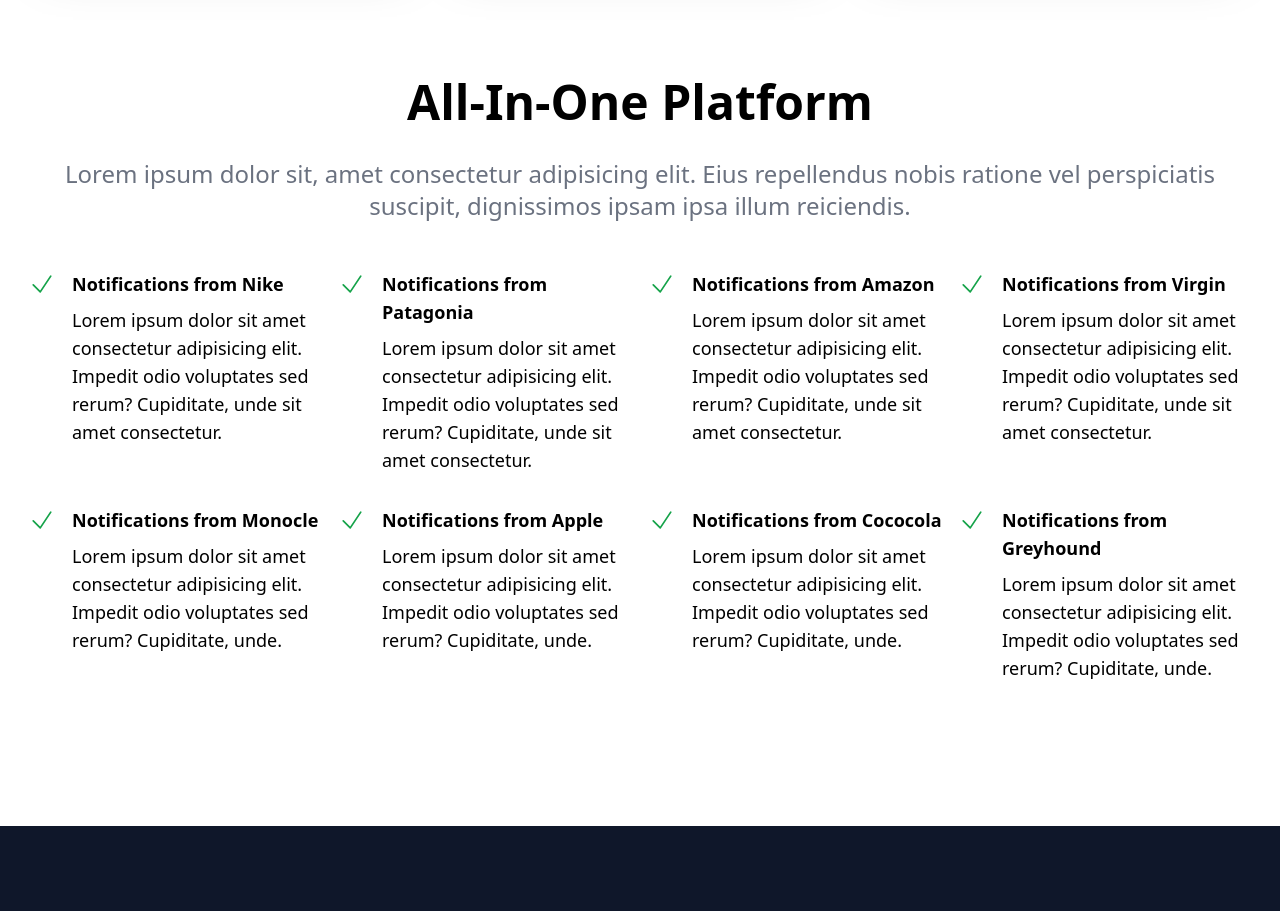
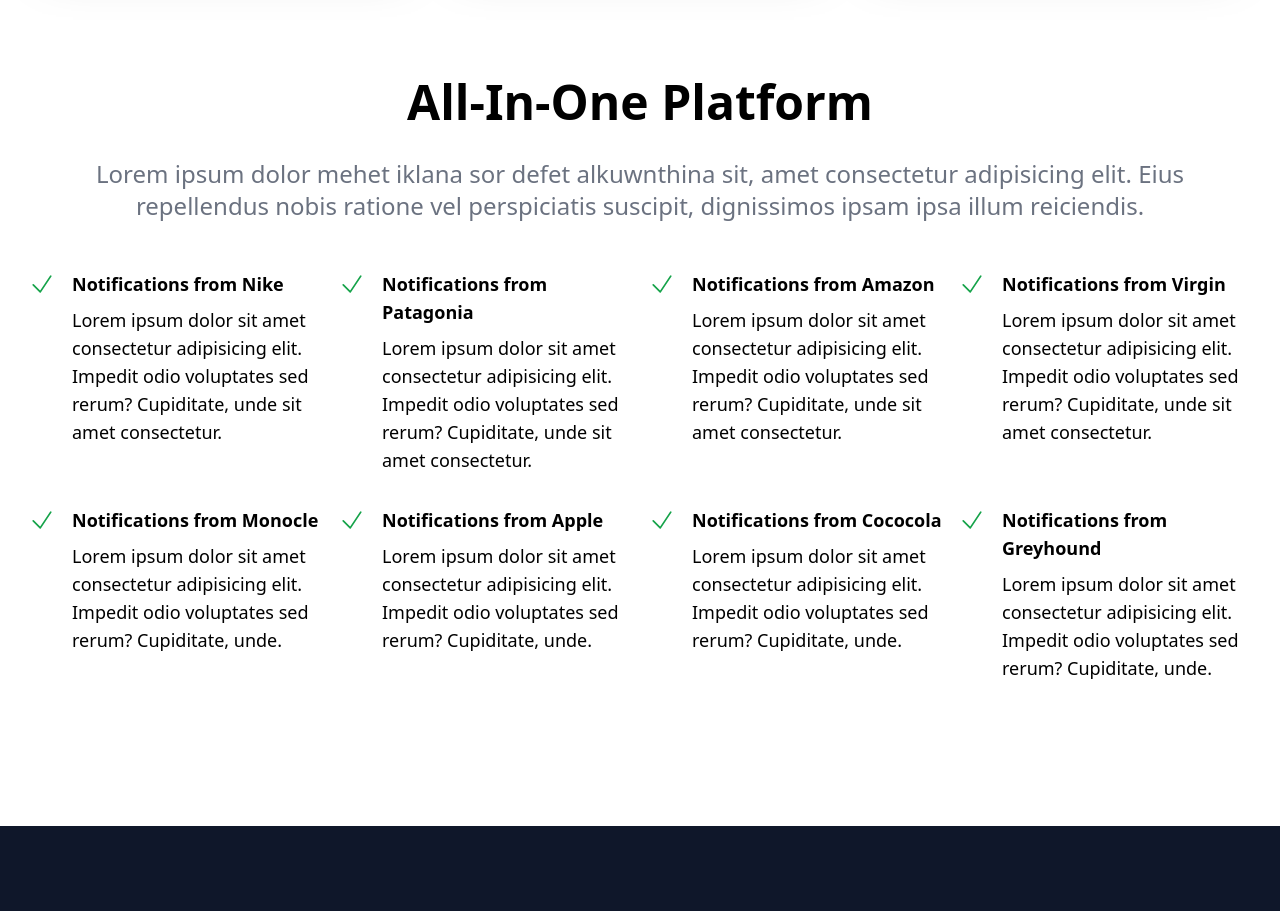
Before and after one commit to bihanviranga/tailwinds-business-site, a React (Create React App) app: page / in a window 1280 px wide. Shown: the part 2220-3131 px from the top of the page. Built offline with nearby package versions, Linux system fonts and the light colour scheme.

Commit message:
Minor Changes within AllInOne.jsx

```diff
--- a/src/components/AllInOne.jsx
+++ b/src/components/AllInOne.jsx
@@ -6,7 +6,7 @@
       <div className="max-w-[1240px] mx-auto px-2">
         <h2 className="text-5xl font-bold text-center">All-In-One Platform</h2>
         <p className="text-2xl py-8 text-gray-500 text-center">
-          Lorem ipsum dolor sit, amet consectetur adipisicing elit. Eius
+          Lorem ipsum dolor mehet iklana sor defet alkuwnthina sit, amet consectetur adipisicing elit. Eius
           repellendus nobis ratione vel perspiciatis suscipit, dignissimos ipsam
           ipsa illum reiciendis.
         </p>
```
Also changed, not shown: 1 other file (tests, documents, lock files or other folders).
